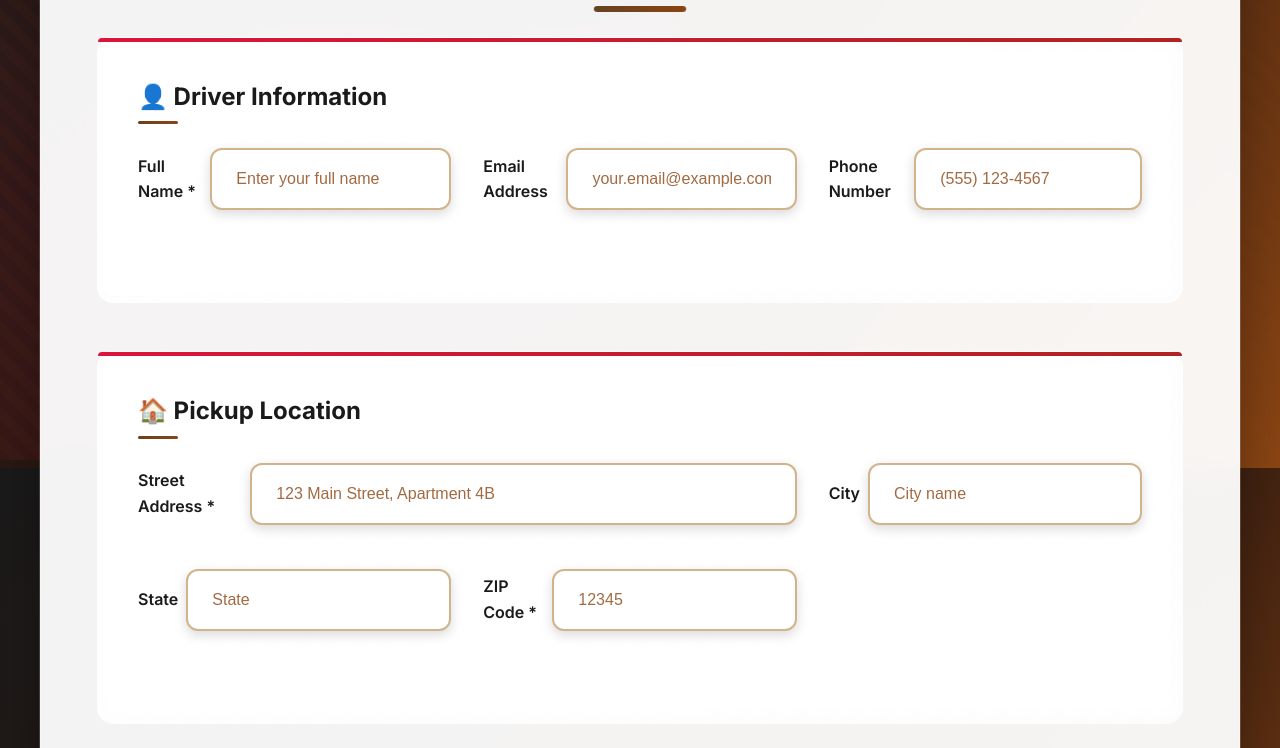
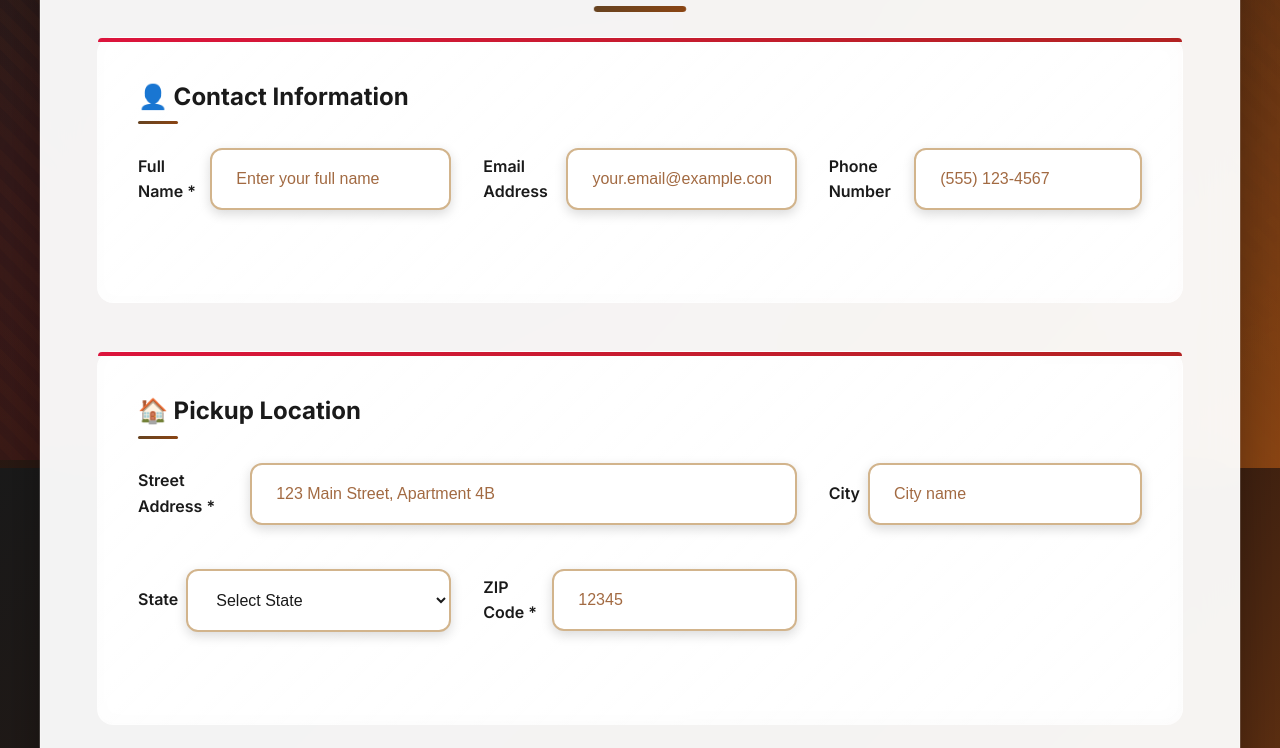
Before and after one commit to David-Van-Dyne/pickup_scheduler, a website: page public/index.html in a window 1280 px wide. Shown: the part 332-1080 px from the top of the page. Drawn offline with Linux system fonts and the light colour scheme; no server answers.

Commit message:
updated the state field to include drop down list of all states

```diff
--- a/public/index.html
+++ b/public/index.html
@@ -20,7 +20,7 @@
 
     <form id="apptForm">
       <div class="form-section">
-        <h3>👤 Driver Information</h3>
+        <h3>👤 Contact Information</h3>
         <div class="grid">
           <label>
             Full Name *
@@ -50,7 +50,60 @@
           </label>
           <label>
             State
-            <input type="text" name="state" placeholder="State" />
+            <select name="state" required>
+              <option value="">Select State</option>
+              <option value="AL">Alabama</option>
+              <option value="AK">Alaska</option>
+              <option value="AZ">Arizona</option>
+              <option value="AR">Arkansas</option>
+              <option value="CA">California</option>
+              <option value="CO">Colorado</option>
+              <option value="CT">Connecticut</option>
+              <option value="DE">Delaware</option>
+              <option value="DC">District of Columbia</option>
+              <option value="FL">Florida</option>
+              <option value="GA">Georgia</option>
+              <option value="HI">Hawaii</option>
+              <option value="ID">Idaho</option>
+              <option value="IL">Illinois</option>
+              <option value="IN">Indiana</option>
+              <option value="IA">Iowa</option>
+              <option value="KS">Kansas</option>
+              <option value="KY">Kentucky</option>
+              <option value="LA">Louisiana</option>
+              <option value="ME">Maine</option>
+              <option value="MD">Maryland</option>
+              <option value="MA">Massachusetts</option>
+              <option value="MI">Michigan</option>
+              <option value="MN">Minnesota</option>
+              <option value="MS">Mississippi</option>
+              <option value="MO">Missouri</option>
+              <option value="MT">Montana</option>
+              <option value="NE">Nebraska</option>
+              <option value="NV">Nevada</option>
+              <option value="NH">New Hampshire</option>
+              <option value="NJ">New Jersey</option>
+              <option value="NM">New Mexico</option>
+              <option value="NY">New York</option>
+              <option value="NC">North Carolina</option>
+              <option value="ND">North Dakota</option>
+              <option value="OH">Ohio</option>
+              <option value="OK">Oklahoma</option>
+              <option value="OR">Oregon</option>
+              <option value="PA">Pennsylvania</option>
+              <option value="RI">Rhode Island</option>
+              <option value="SC">South Carolina</option>
+              <option value="SD">South Dakota</option>
+              <option value="TN">Tennessee</option>
+              <option value="TX">Texas</option>
+              <option value="UT">Utah</option>
+              <option value="VT">Vermont</option>
+              <option value="VA">Virginia</option>
+              <option value="WA">Washington</option>
+              <option value="WV">West Virginia</option>
+              <option value="WI">Wisconsin</option>
+              <option value="WY">Wyoming</option>
+            </select>
           </label>
           <label>
             ZIP Code *
@@ -60,7 +113,7 @@
       </div>
 
       <div class="form-section">
-        <h3>� Tire Details</h3>
+        <h3>� Pickup Details</h3>
         <div class="grid">
           <label>
             Preferred Date *
```
